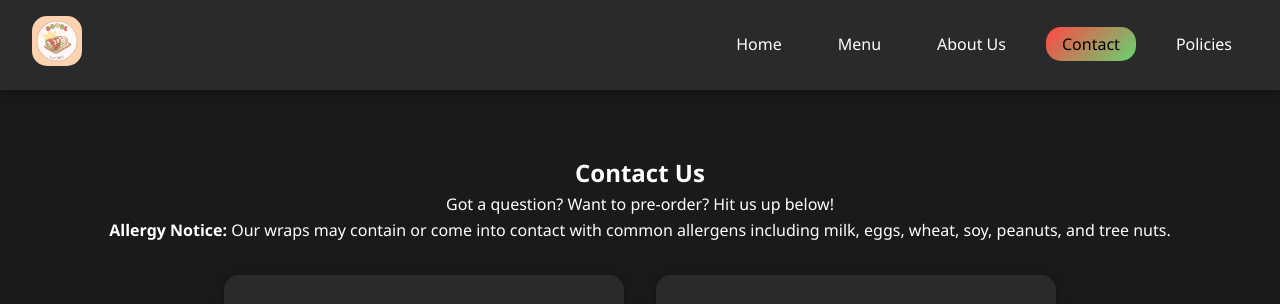
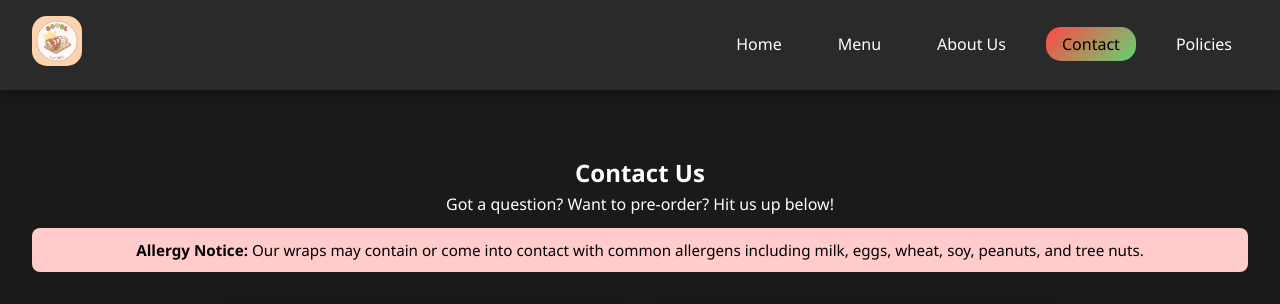
Before and after one commit to Ademide02/royal-wraps-site, a plain HTML site: page contact.html in a window 1280 px wide. Shown: the top 304 px of the page. Drawn offline with Linux system fonts and the light colour scheme.

Commit message:
Add files via upload

```diff
--- a/styles.css
+++ b/styles.css
@@ -346,3 +346,11 @@
       grid-template-columns: 1fr 1fr;
     }
   }
+  .allergy-warning {
+    background-color: #ffcccb;
+    color: #000;
+    padding: 10px;
+    border-radius: 8px;
+    margin-top: 10px;
+    font-size: 0.95rem;
+  }
```
